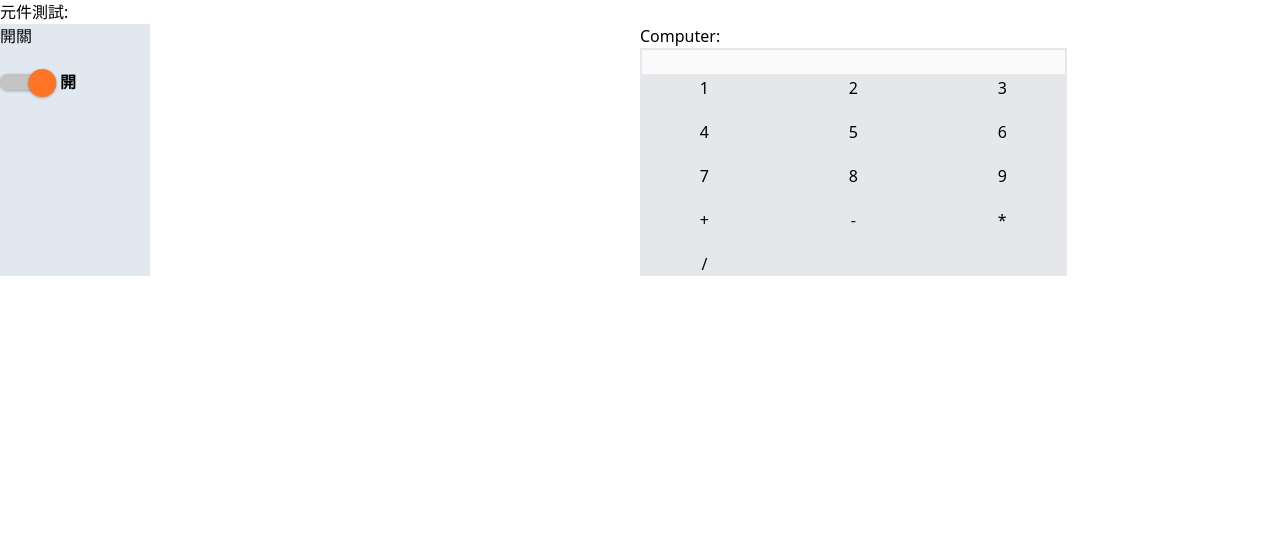
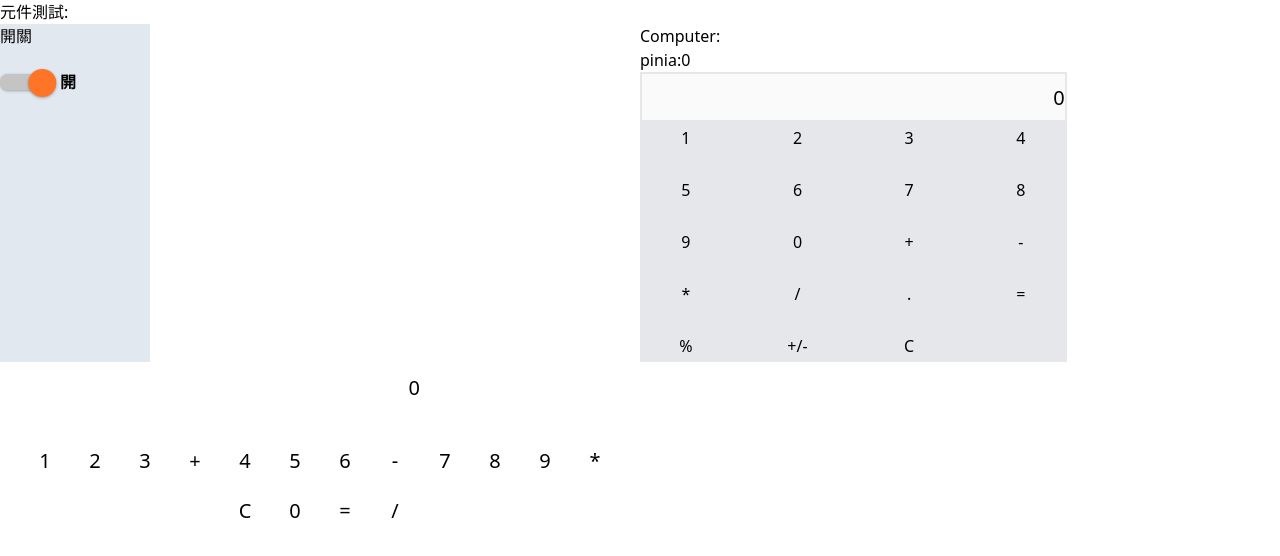
Before and after one commit to clickforce-tw/holmes-CDP-View, a Nuxt app: page / in a window 1280 px wide. Shown: the top 556 px of the page. Built offline with nearby package versions, Linux system fonts and the light colour scheme.

Commit message:
test vue3計算機

```diff
--- /dev/null
+++ b/components/calculator.vue
@@ -0,0 +1,74 @@
+<template>
+  <div id="calculator">
+    <input v-model="display" type="text" />
+    <br /><br />
+    <button v-for="(btn, index) in buttons" :key="index" @click="process(btn)">
+      {{ btn }}
+    </button>
+  </div>
+</template>
+
+<script lang="ts" setup>
+import { ref, onMounted } from 'vue'
+
+const display = ref('0')
+const buttons = [
+  '1',
+  '2',
+  '3',
+  '+',
+  '4',
+  '5',
+  '6',
+  '-',
+  '7',
+  '8',
+  '9',
+  '*',
+  'C',
+  '0',
+  '=',
+  '/',
+]
+
+function process(value: string) {
+  switch (value) {
+    case 'C':
+      display.value = '0'
+      break
+    case '=':
+      // eslint-disable-next-line no-eval
+      display.value = eval(display.value)
+      break
+    default:
+      if (display.value === '0') {
+        display.value = value
+      } else {
+        display.value += value
+      }
+  }
+}
+
+onMounted(() => {
+  console.log('Calculator mounted.')
+})
+</script>
+
+<style>
+#calculator {
+  text-align: center;
+}
+
+input {
+  width: 200px;
+  height: 50px;
+  font-size: 20px;
+  text-align: right;
+}
+
+button {
+  width: 50px;
+  height: 50px;
+  font-size: 20px;
+}
+</style>
--- a/pages/index.vue
+++ b/pages/index.vue
@@ -11,29 +11,49 @@
       </div>
       <div>
         <h2>Computer:</h2>
+        <p>pinia:{{ piniaCount }}</p>
         <input
+          v-model="currentCount"
           class="w-4/6 border-2 text-right focus:outline-none"
           type="text"
           disabled
         />
         <div class="bg-gray-200 w-4/6">
-          <div class="grid grid-rows-3 grid-cols-3 gap-5 text-center">
-            <span>1</span>
-            <span>2</span>
-            <span>3</span>
-            <span>4</span>
-            <span>5</span>
-            <span>6</span>
-            <span>7</span>
-            <span>8</span>
-            <span>9</span>
-            <span>+</span>
-            <span>-</span>
-            <span>*</span>
-            <span>/</span>
+          <div class="grid grid-rows-3 grid-cols-4 gap-5 text-center">
+            <span
+              v-for="(count, index) in counts"
+              :key="index"
+              class="p-1 cursor-pointer"
+              @click="addCount(count)"
+              >{{ Number(count) }}</span
+            >
+            <span class="p-1 cursor-pointer" @click="operationProcess('add')"
+              >+</span
+            >
+            <span
+              class="p-1 cursor-pointer"
+              @click="operationProcess('substract')"
+              >-</span
+            >
+            <span
+              class="p-1 cursor-pointer"
+              @click="operationProcess('multiply')"
+              >*</span
+            >
+            <span class="p-1 cursor-pointer" @click="operationProcess('divide')"
+              >/</span
+            >
+            <span class="p-1 cursor-pointer" @click="addDot">.</span>
+            <span class="p-1 cursor-pointer" @click="equal">=</span>
+            <span class="p-1 cursor-pointer" @click="percentage">%</span>
+            <span class="p-1 cursor-pointer" @click="setNegativeOrPositive"
+              >+/-</span
+            >
+            <span class="p-1 cursor-pointer" @click="clear">C</span>
           </div>
         </div>
       </div>
+      <Calculator />
     </div>
   </div>
 </template>
@@ -42,7 +62,7 @@
 import { storeToRefs } from 'pinia'
 import { useComputerStore } from '../stores/example'
 const computerStore = useComputerStore()
-const { count } = storeToRefs(computerStore)
+const { piniaCount } = storeToRefs(computerStore)
 
 interface AdultArray {
   value: Number
@@ -56,7 +76,85 @@ const adultArray = ref<AdultArray[]>([
   { value: 1, label: '僅接受成人訂單' },
   { value: 2, label: '接受一般與成人訂單' },
 ])
-console.log(count, adultArray)
+const counts = ref<string[]>(['1', '2', '3', '4', '5', '6', '7', '8', '9', '0'])
+
+const currentCount = ref<string>('0')
+const prevCount = ref<string>('')
+const operation = ref<any>()
+const operationClicked = ref<Boolean>(false)
+
+const clear = () => {
+  currentCount.value = '0'
+  prevCount.value = ''
+  operationClicked.value = false
+}
+const addCount = (num: string) => {
+  if (operationClicked.value) {
+    currentCount.value = ''
+    operationClicked.value = false
+  }
+  currentCount.value === '0'
+    ? (currentCount.value = `${num}`)
+    : (currentCount.value = `${currentCount.value}${num}`)
+}
+const setNegativeOrPositive = () => {
+  if (currentCount.value === '0') return
+  currentCount.value =
+    currentCount.value[0] === '-'
+      ? currentCount.value.slice(1)
+      : `-${currentCount.value}`
+}
+const addDot = () => {
+  if (currentCount.value.includes('.')) return
+  currentCount.value = `${currentCount.value}.`
+}
+const percentage = () => {
+  currentCount.value = `${parseFloat(currentCount.value) / 100}`
+}
+const operationProcess = (str: any) => {
+  if (str === 'add') {
+    operation.value = (a: any, b: any) => {
+      return parseFloat(a) + parseFloat(b)
+    }
+  } else if (str === 'divide') {
+    operation.value = (a: any, b: any) => {
+      return parseFloat(a) / parseFloat(b)
+    }
+  } else if (str === 'substract') {
+    operation.value = (a: any, b: any) => {
+      return parseFloat(a) - parseFloat(b)
+    }
+  } else if (str === 'multiply') {
+    operation.value = (a: any, b: any) => {
+      return parseFloat(a) * parseFloat(b)
+    }
+  }
+  if (operationClicked.value) {
+    currentCount.value = `${operation.value(
+      prevCount.value,
+      currentCount.value
+    )}`
+  }
+  operationClicked.value = true
+  prevCount.value = currentCount.value
+}
+const equal = () => {
+  operationClicked.value = false
+  if (prevCount.value !== '') {
+    currentCount.value = `${operation.value(
+      prevCount.value,
+      currentCount.value
+    )}`
+    prevCount.value = ''
+  }
+}
+watch(currentCount, (curVal) => {
+  if (curVal.length > 12) {
+    currentCount.value = curVal.slice(0, 12)
+  }
+})
+
+console.log(piniaCount, adultArray)
 </script>
 
 <style></style>
--- a/stores/example.ts
+++ b/stores/example.ts
@@ -14,9 +14,9 @@ export const useCounterStore = defineStore('counter', {
 })
 
 export const useComputerStore = defineStore('computer', () => {
-  const count = ref<number>(1)
+  const piniaCount = ref<number>(0)
 
   return {
-    count,
+    piniaCount,
   }
 })
```
Also changed, not shown: components/switch.vue (+6 -6 lines).
